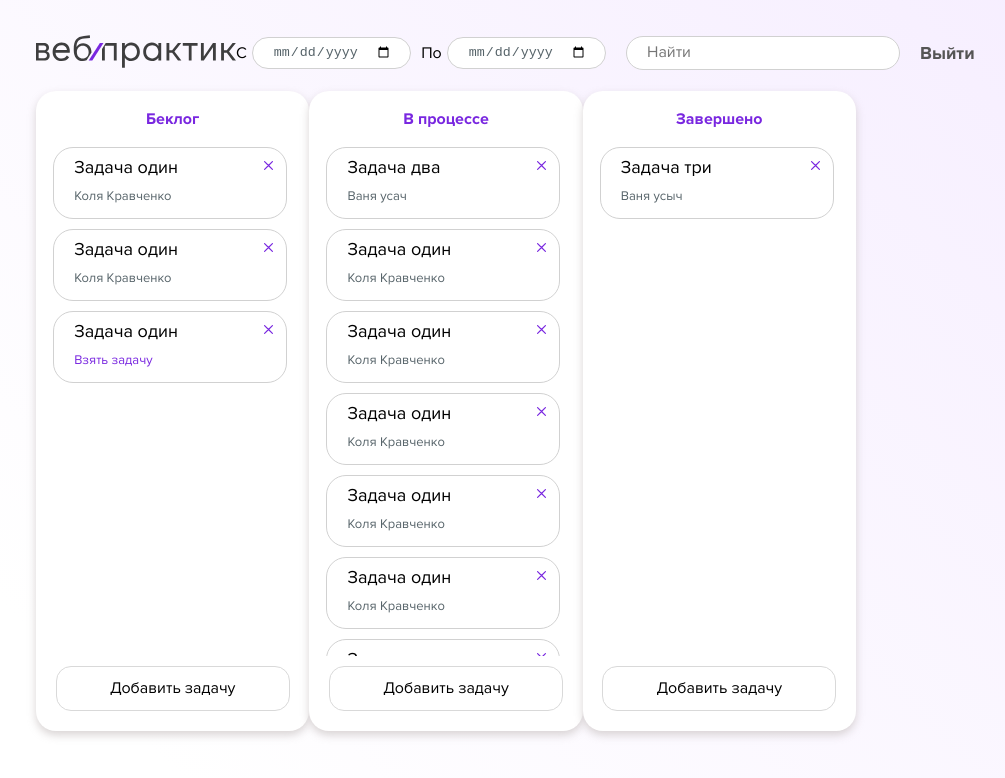
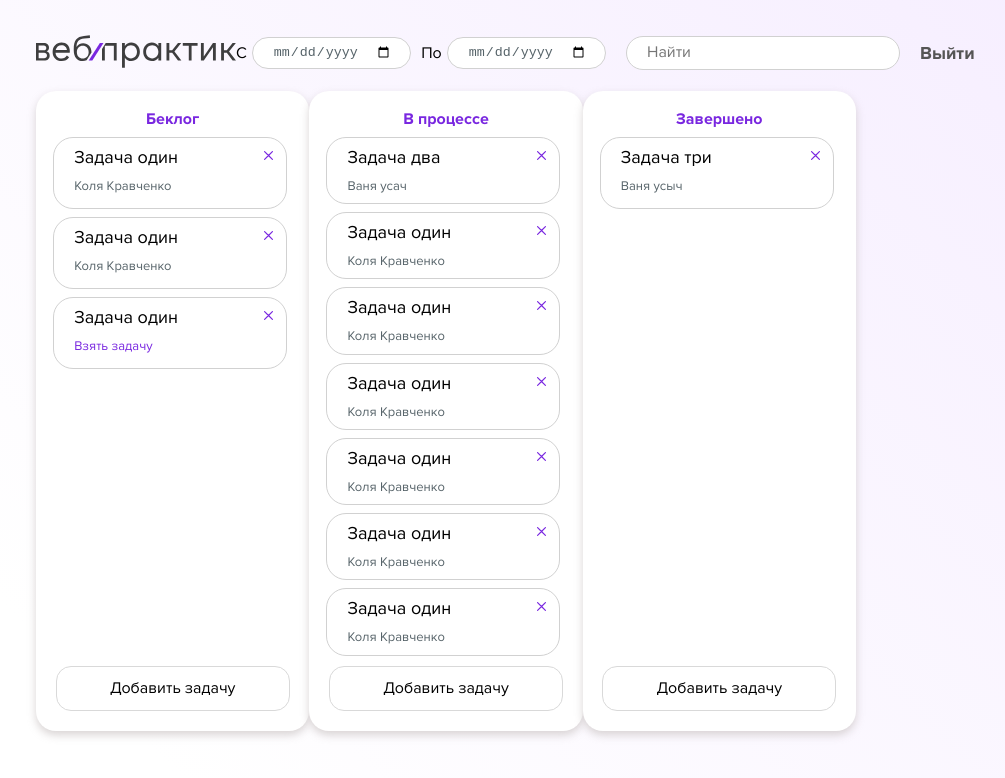
Before and after one commit to echo-tokyo/TaskManager, a Vue app in the folder frontend/: page / in a window 1280 px wide. Shown: the top 778 px of the page, without its empty margins (194-1199 px from the left). Built offline with nearby package versions, Linux system fonts and the light colour scheme.

Commit message:
updated cards

```diff
--- a/frontend/src/components/Card.vue
+++ b/frontend/src/components/Card.vue
@@ -151,6 +151,9 @@ const isIframeActivated = ref(false)
 
 }
 .container-for-tasks {
+    display: flex;
+    flex-direction: column;
+    gap: 8px;
     overflow: scroll;
     overflow-x: hidden;
     height: 100%;
--- a/frontend/src/components/Task.vue
+++ b/frontend/src/components/Task.vue
@@ -38,16 +38,17 @@ function deleteTask(){
     position: absolute;
     right: 10px;
     width: 15px;
+    cursor: pointer;
 }
-#cross:hover{
+/* #cross:hover{
     height: 18px;
     transition-duration: 0.2s;
-}
-.container-for-task:hover{
+} */
+/* .container-for-task:hover{
     cursor:pointer;
     box-shadow: 0 2px 4px 0 rgba(201, 194, 194, 0.7);
     transition-duration: 0.1s;
-}
+} */
 .task-text{
     display: flex;
     flex-direction: column;
@@ -75,7 +76,7 @@ function deleteTask(){
 }
 .container-for-task{
     position: relative;
-    margin-top: 10px;
+    /* margin-top: 10px; */
     border: 1px solid #D1D1D1;
     height: 50px;
     width: 15vw;
```
